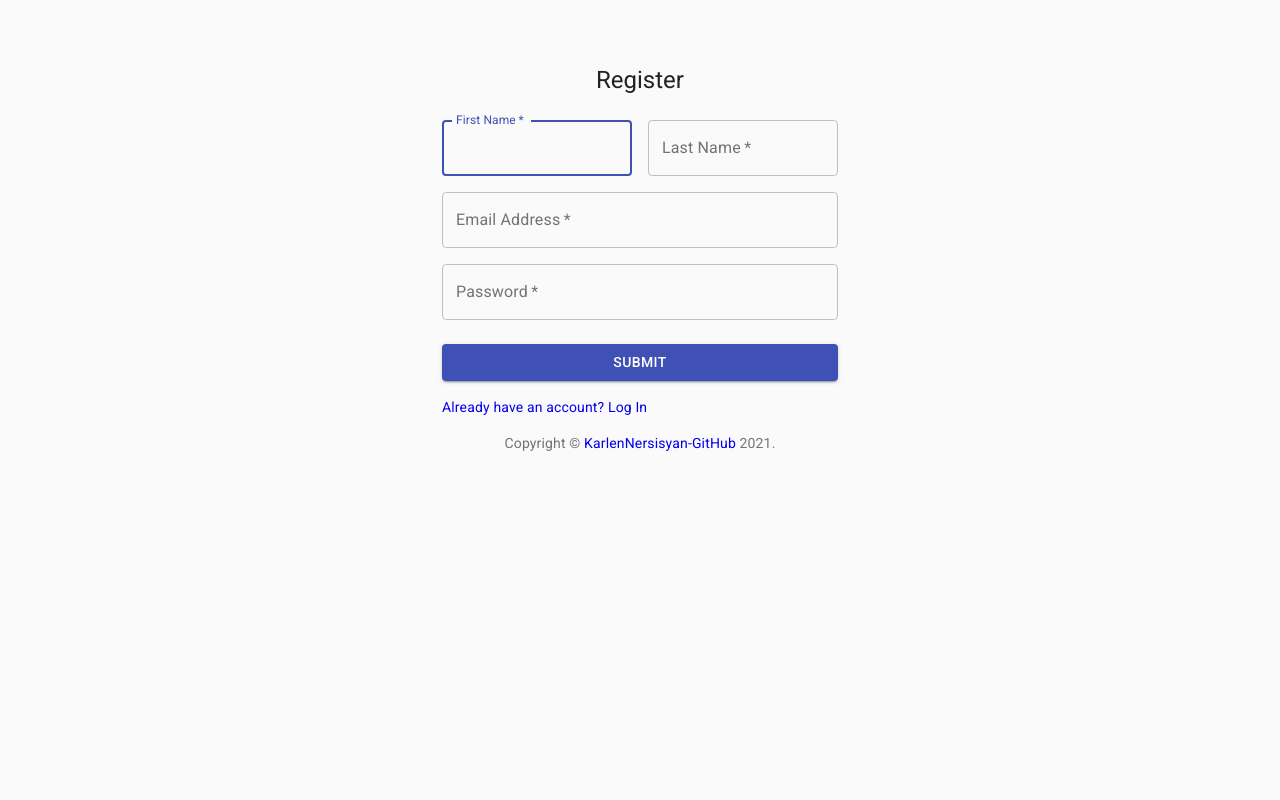
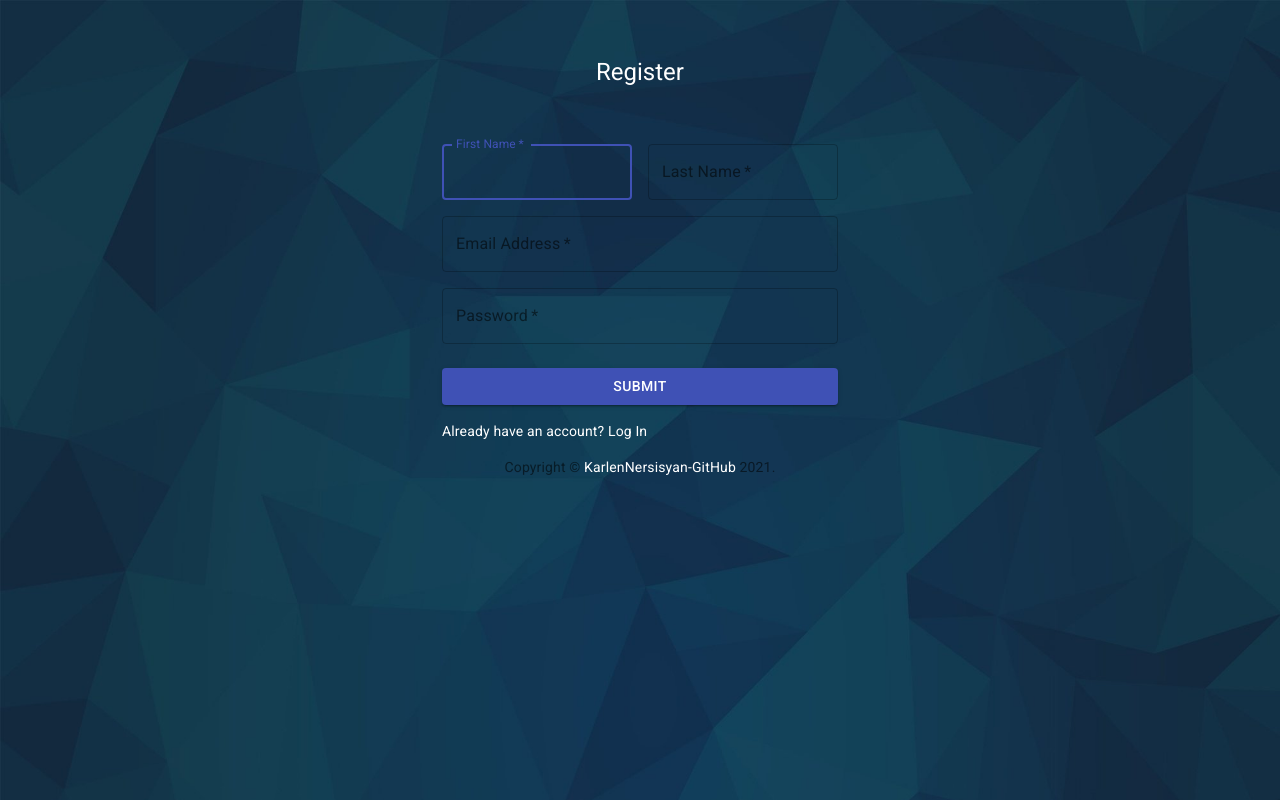
Before and after one commit to Narek1611/react-movies, a React (Create React App) app: page /register in a window 1280 px wide. Built offline with nearby package versions, Linux system fonts and the light colour scheme.

Commit message:
feat(Register): Added style and background image

```diff
--- /dev/null
+++ b/src/pages/Register/Register.css
@@ -0,0 +1,10 @@
+.registerBackground {
+  background-image: url('../../assets/images/registerBackground.jpg');
+  background-size: cover;
+  background-attachment: fixed;
+  height: 100vh;
+}
+
+.textM {
+  color: white;
+}
--- a/src/pages/Register/Register.jsx
+++ b/src/pages/Register/Register.jsx
@@ -13,12 +13,13 @@ import { storage } from '../../constants/storage';
 import { validationSignUp } from '../../helpers/formValidation';
 import { Routes } from '../../constants/routes';
 import { Box } from '@material-ui/core';
+import './Register.css';
 
 function Copyright() {
   return (
     <Typography variant="body2" color="textSecondary" align="center">
       {'Copyright © '}
-      <a color="inherit" href="https://github.com/KarlenNersisyan">
+      <a className='textM' href="https://github.com/KarlenNersisyan">
         {'KarlenNersisyan-GitHub'}
       </a>{' '}
       {new Date().getFullYear()}
@@ -29,21 +30,21 @@ function Copyright() {
 
 const useStyles = makeStyles((theme) => ({
   paper: {
-    marginTop: theme.spacing(8),
+    paddingTop: theme.spacing(7),
     display: 'flex',
     flexDirection: 'column',
     alignItems: 'center',
-  },
-  avatar: {
-    margin: theme.spacing(1),
-    backgroundColor: theme.palette.secondary.main,
+    color: 'white',
   },
   form: {
     width: '100%',
-    marginTop: theme.spacing(3),
+    marginTop: theme.spacing(7),
   },
   submit: {
     margin: theme.spacing(3, 0, 2),
+  },
+  textM: {
+    color: 'white',
   },
 }));
 
@@ -75,6 +76,7 @@ export default function SignUp() {
   return getLocalStorage(storage.isAuth) ? (
     <Redirect to={Routes.home.url} />
   ) : (
+    <Box className="registerBackground">
       <Container component="main" maxWidth="xs">
         <CssBaseline />
         <div className={classes.paper}>
@@ -98,7 +100,9 @@ export default function SignUp() {
                   error={
                     formik.touched.firstName && Boolean(formik.errors.firstName)
                   }
-                helperText={formik.touched.firstName && formik.errors.firstName}
+                  helperText={
+                    formik.touched.firstName && formik.errors.firstName
+                  }
                 />
               </Grid>
               <Grid item xs={12} sm={6}>
@@ -162,8 +166,8 @@ export default function SignUp() {
               Submit
             </Button>
             <Grid>
-            <Grid item>
-              <Link to="/">Already have an account? Log In</Link>
+              <Grid item >
+                <Link className={classes.textM} to="/">Already have an account? Log In</Link>
               </Grid>
             </Grid>
           </form>
@@ -172,5 +176,6 @@ export default function SignUp() {
           <Copyright />
         </Box>
       </Container>
+    </Box>
   );
 }
```
Lines whose indentation alone changed are shown as unchanged.
